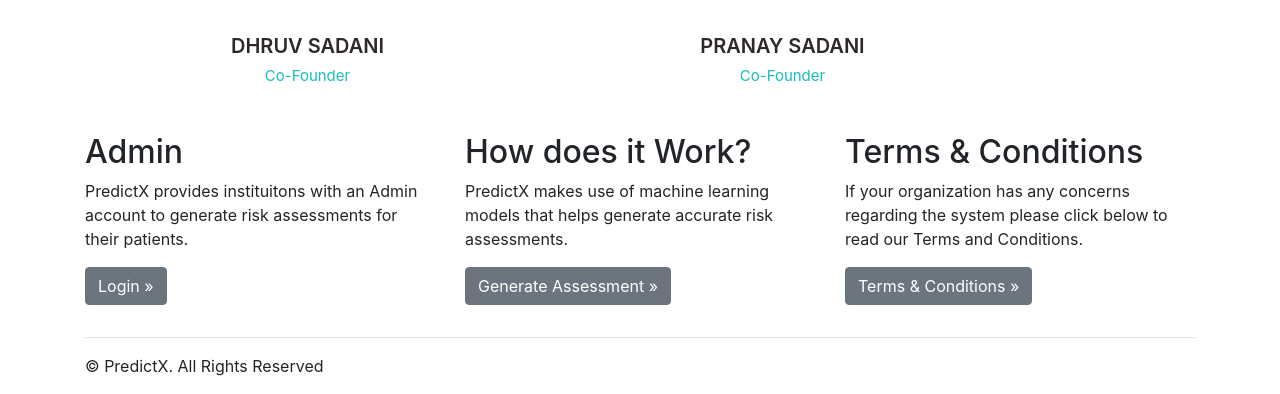
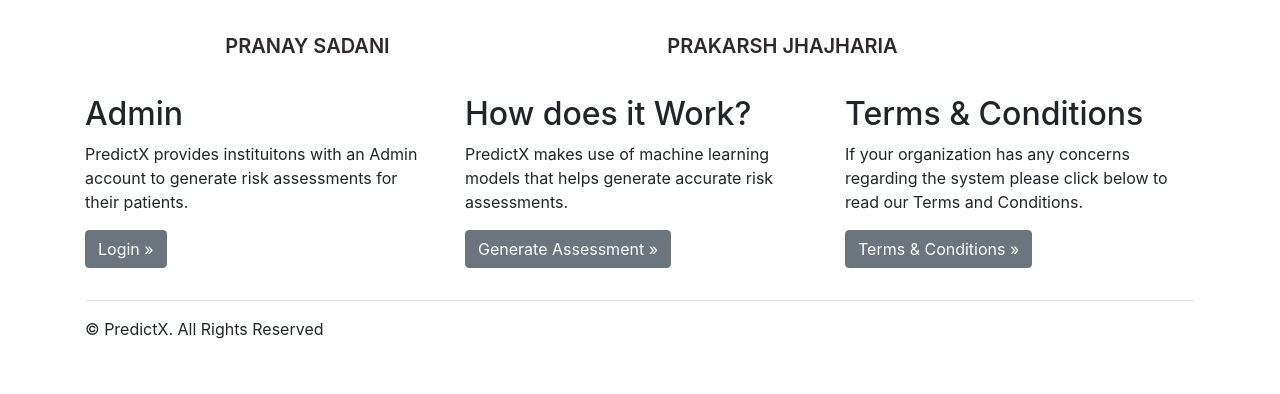
Before and after one commit to AniroodhChaudhary/PredictX, a Flask app: page /about in a window 1280 px wide. Shown: the part 930-1324 px from the top of the page. After the commit the page ends 1269 px from the top, so only its background shows below. Run offline with Flask 2, Linux system fonts and the light colour scheme; parts of the project's set-up code (start-up, migrations or seed data) failed here and were passed over; some libraries are stand-ins or nearby versions.

Commit message:
Update about.html

```diff
--- a/templates/about.html
+++ b/templates/about.html
@@ -123,10 +123,9 @@ nav {
                 <div class="col-md-5 col-sm-10">
                 <div class="our-team">
                     <div class="pic">
-                        <img src="https://static.wixstatic.com/media/f676e4_30758d66eee84af4910b5518cc63b27e~mv2.jpg/v1/fill/w_675,h_440,fp_0.50_0.50,q_80,usm_0.66_1.00_0.01/f676e4_30758d66eee84af4910b5518cc63b27e~mv2.webp">
+                        <img src="static/img/pransan.jpg">
                     </div>
-                    <h3 class="title">Dhruv Sadani</h3>
-                    <span class="post">Co-Founder</span>
+                    <h3 class="title">Pranay Sadani</h3>
 
                     <!--social icon-->
 
@@ -138,11 +137,9 @@ nav {
             <div class="col-md-5 col-sm-10">
                 <div class="our-team">
                     <div class="pic">
-                        <img src="static/img/IMG_20211020_162333_2.jpg">
+                        <img src="static/img/prakjhajhr.jpg">
                     </div>
-                    <h3 class="title">Pranay Sadani</h3>
-                    <span class="post">Co-Founder</span>
-
+                    <h3 class="title">Prakarsh Jhajharia</h3>
                      <!--social Icon-->
 
                 </div>
```
